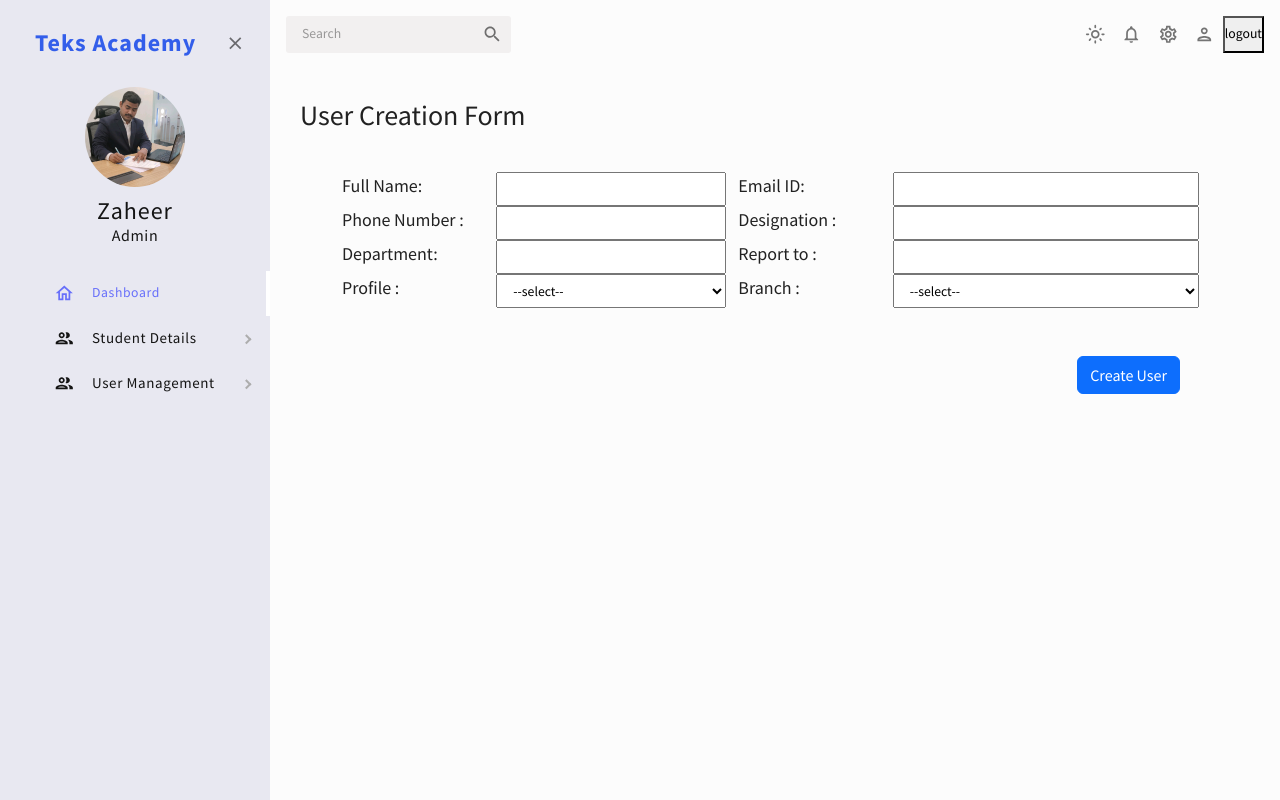
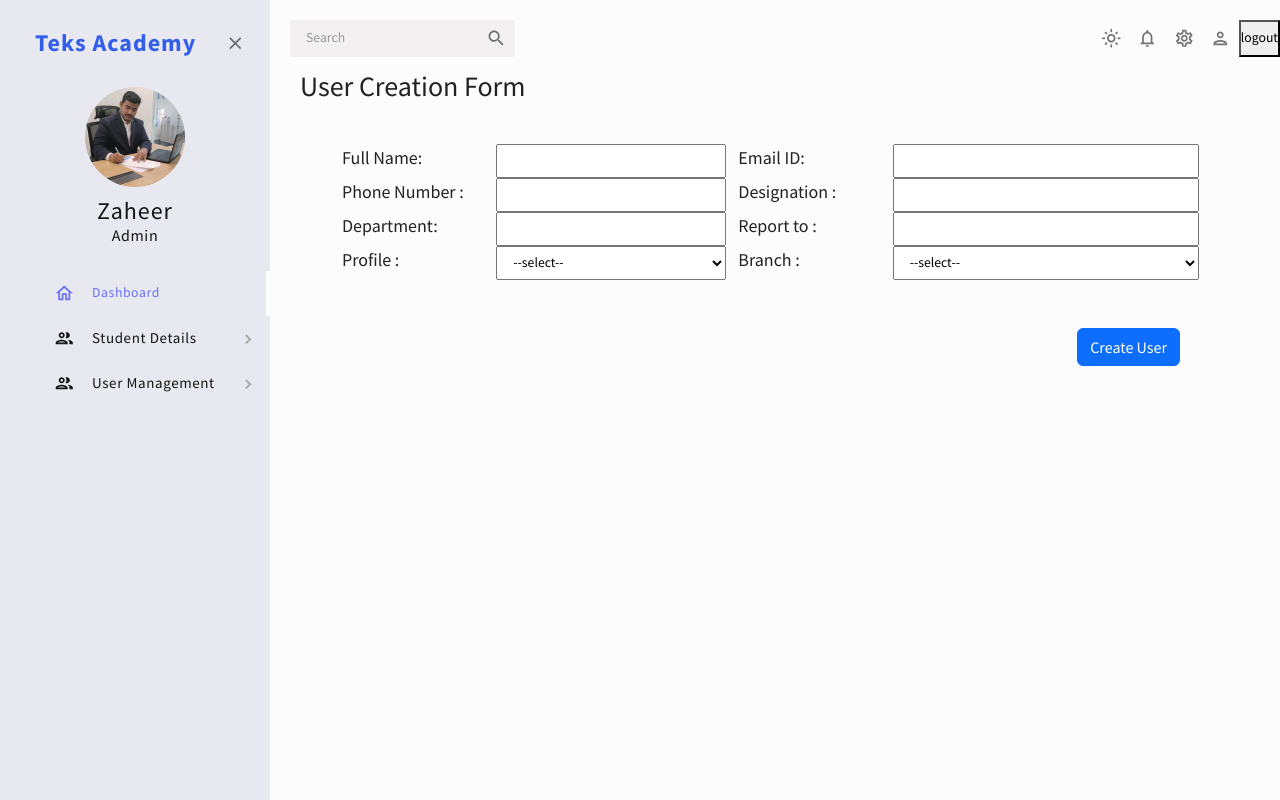
Before and after one commit to nandamBalu123/teksacademyadmin, a React (Create React App) app: page /createuser in a window 1280 px wide. Built offline with nearby package versions, Linux system fonts and the light colour scheme; a web font is replaced by a local one.

Commit message:
sidebar changes

```diff
--- a/src/App.js
+++ b/src/App.js
@@ -41,7 +41,7 @@ function App() {
           </Routes> */}
 
           <Sidebar isSidebar={isSidebar} />
-          <main className="content">
+          <main className="content" style={{ overflow: "auto" }}>
             <Topbar setIsSidebar={setIsSidebar} />
             <Routes>
               <Route path="/" element={<Dashboard />} />
--- a/src/components/common/Topbar/Topbar.jsx
+++ b/src/components/common/Topbar/Topbar.jsx
@@ -1,5 +1,6 @@
 import { Box, IconButton, useTheme } from "@mui/material";
 import { useContext } from "react";
+import { useNavigate } from "react-router-dom";
 import { ColorModeContext, tokens } from "../../../theme";
 import InputBase from "@mui/material/InputBase";
 import LightModeOutlinedIcon from "@mui/icons-material/LightModeOutlined";
@@ -8,8 +9,10 @@ import NotificationsOutlinedIcon from "@mui/icons-material/NotificationsOutlined
 import SettingsOutlinedIcon from "@mui/icons-material/SettingsOutlined";
 import PersonOutlinedIcon from "@mui/icons-material/PersonOutlined";
 import SearchIcon from "@mui/icons-material/Search";
-
+import axios from "axios";
+import zIndex from "@mui/material/styles/zIndex";
 const Topbar = () => {
+  const navigate = useNavigate();
   const theme = useTheme();
   const colors = tokens(theme.palette.mode);
   const colorMode = useContext(ColorModeContext);
@@ -22,12 +25,19 @@ const Topbar = () => {
       .catch((err) => console.log(err));
   };
   return (
-    <Box display="flex" justifyContent="space-between" p={2}>
+    <div
+      style={{
+        display: "flex",
+        justifyContent: "space-between",
+        padding: "20px",
+      }}
+    >
       {/* SEARCH BAR */}
       <Box
         display="flex"
         backgroundColor={colors.primary[400]}
         borderRadius="3px"
+        sx={{ position: "fixed" }}
       >
         <InputBase sx={{ ml: 2, flex: 1 }} placeholder="Search" />
         <IconButton type="button" sx={{ p: 1 }}>
@@ -36,7 +46,13 @@ const Topbar = () => {
       </Box>
 
       {/* ICONS */}
-      <Box display="flex">
+      <Box
+        display="flex"
+        sx={{
+          position: "fixed",
+          right: "0",
+        }}
+      >
         <IconButton onClick={colorMode.toggleColorMode}>
           {theme.palette.mode === "dark" ? (
             <DarkModeOutlinedIcon />
@@ -55,7 +71,7 @@ const Topbar = () => {
         </IconButton>
         <button onClick={handleLogout}>logout</button>
       </Box>
-    </Box>
+    </div>
   );
 };
 
--- a/src/components/pages/dashboard/Dashboard.jsx
+++ b/src/components/pages/dashboard/Dashboard.jsx
@@ -2,26 +2,28 @@ import { Box, usef } from "@mui/material";
 // import { tokens } from "../../../theme";
 import navigate from "react";
 import Header from "../../common/Header/Header";
-
+import { useNavigate } from "react-router-dom";
+import axios from "axios";
+import { useEffect } from "react";
 const Dashboard = () => {
   // const theme = useTheme();
   // const colors = tokens(theme.palette.mode);
   const navigate = useNavigate();
-  axios.defaults.withCredentials = true;
-  useEffect(() => {
-    axios.get("http://localhost:8081/dashboard").then((res) => {
-      if (res.data.Status === "Success") {
-        if (res.data.role === "admin") {
-          navigate("/");
-        } else {
-          const id = res.data.id;
-          navigate("/employeedetail/" + id);
-        }
-      } else {
-        navigate("/start");
-      }
-    });
-  }, []);
+  // axios.defaults.withCredentials = true;
+  // useEffect(() => {
+  //   axios.get("http://localhost:8081/dashboard").then((res) => {
+  //     if (res.data.Status === "Success") {
+  //       if (res.data.role === "admin") {
+  //         navigate("/");
+  //       } else {
+  //         const id = res.data.id;
+  //         navigate("/employeedetail/" + id);
+  //       }
+  //     } else {
+  //       navigate("/start");
+  //     }
+  //   });
+  // }, []);
   return (
     <Box m="20px">
       {/* HEADER */}
--- a/src/components/pages/user/createUserForm/CreateUserForm.jsx
+++ b/src/components/pages/user/createUserForm/CreateUserForm.jsx
@@ -23,26 +23,17 @@ const CreateUserForm = () => {
       profile,
       branch,
     };
-    console.log('User Data:', user);
-    const response = await fetch("http://localhost:3030/createUser", {
+
+    const response = await fetch("/api/users", {
       method: "POST",
       body: JSON.stringify(user),
       headers: {
         "Content-Type": "application/json",
       },
     });
-    console.log('Response:', response);
     const json = await response.json();
 
-    // if (!response.ok) {
-    //   setError(json.error);
-    //   setEmptyFields(json.emptyFields);
-    // }
-    console.log('JSON Response:', json);
     if (response.ok) {
-      console.log('User created successfully.');
-      // setEmptyFields([]);
-      // setError(null);
       setfullname("");
       setemail("");
       setphonenum("");
```
Also changed, not shown: src/components/pages/logins/adminlogins/Login.js (+20 -70 lines), src/components/pages/logins/adminlogins/Loginvalidation.js (+3 -4 lines).
